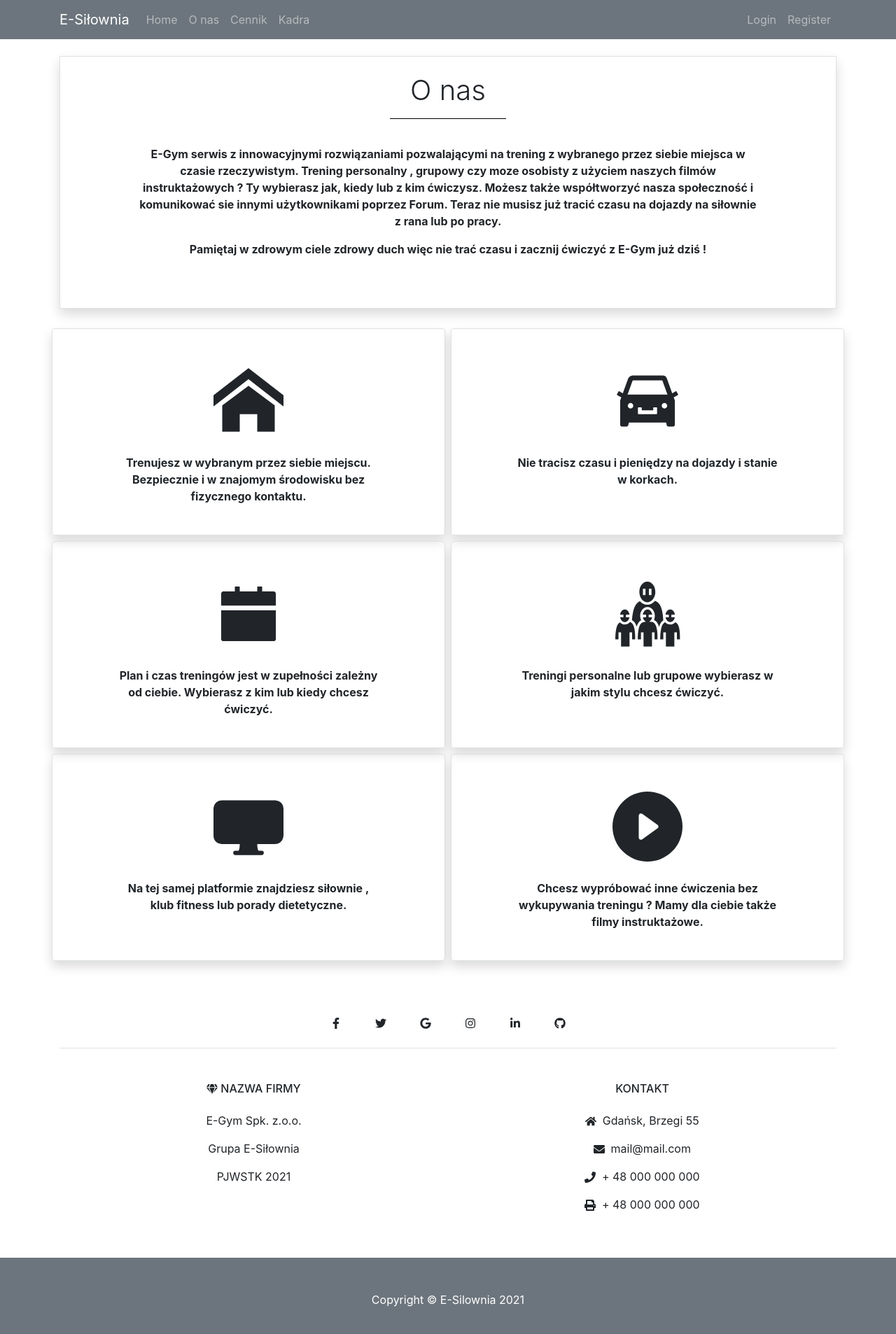
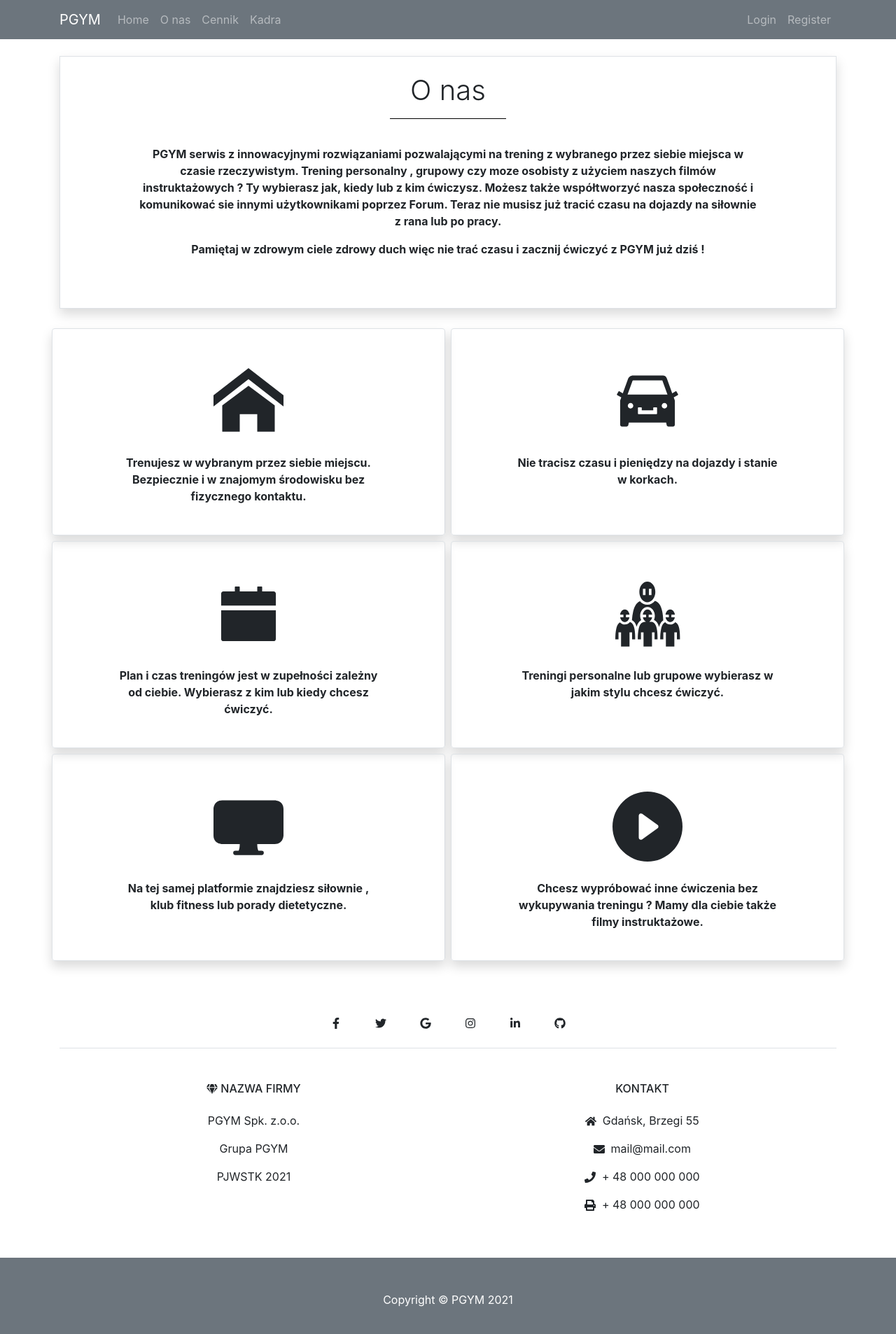
Before and after one commit to panjacob/PGYM-esilownia, a React (Create React App) app in the folder frontend/esilownia/: page /o_nas in a window 1280 px wide. Shown: the top 1906 px of the page at 70% size. Built offline with nearby package versions, Linux system fonts and the light colour scheme.

Commit message:
Pełen rebranding na PGYM lekka poprawa css

```diff
--- a/frontend/esilownia/src/Views/Login.js
+++ b/frontend/esilownia/src/Views/Login.js
@@ -8,7 +8,7 @@ function Login() {
 
     return (
         <div className="Login">
-            <div className="container">
+            <div className="container pb-5">
 
                 <div className="row d-flex justify-content-center my-5">
                     <LoginForm></LoginForm>
@@ -21,6 +21,18 @@ function Login() {
                 <div className="row d-flex justify-content-center my-5">
                     <GoogleLogin></GoogleLogin>
                 </div>
+                {/*lOWER Footer hardmode*/}
+                <div className="row d-flex justify-content-center pb-5">
+
+                </div>
+
+                <div className="row d-flex justify-content-center pb-5">
+
+                </div>
+
+                <div className="row d-flex justify-content-center pb-4">
+
+                </div>
 
             </div>
         </div>
--- a/frontend/esilownia/src/components/About_us/About_us_contact.js
+++ b/frontend/esilownia/src/components/About_us/About_us_contact.js
@@ -51,8 +51,8 @@ function Kontakt() {
                             <h6 className="text-uppercase fw-bold mb-4">
                                 <FaGem className="mr-1"/>Nazwa Firmy
                             </h6>
-                            <p>E-Gym Spk. z.o.o.</p>
-                            <p>Grupa E-Siłownia</p>
+                            <p>PGYM Spk. z.o.o.</p>
+                            <p>Grupa PGYM</p>
                             <p>PJWSTK 2021</p>
 
                         </div>
--- a/frontend/esilownia/src/components/About_us/About_us_description.js
+++ b/frontend/esilownia/src/components/About_us/About_us_description.js
@@ -12,14 +12,14 @@ function About_us_description() {
                 <div className="row text-center mx-auto" style={{padding: "2% 10% 5% 10%"}}>
                     <b>
                         <p>
-                            E-Gym serwis z innowacyjnymi rozwiązaniami pozwalającymi na trening z wybranego przez siebie
+                            PGYM serwis z innowacyjnymi rozwiązaniami pozwalającymi na trening z wybranego przez siebie
                             miejsca w czasie rzeczywistym. Trening personalny , grupowy czy moze osobisty z użyciem
                             naszych filmów instruktażowych ? Ty wybierasz jak, kiedy lub z kim ćwiczysz. Możesz także
                             współtworzyć nasza społeczność i komunikować sie innymi użytkownikami poprzez Forum. Teraz
                             nie musisz już tracić czasu na dojazdy na siłownie z rana lub po pracy.
                         </p>
                         <p>
-                            Pamiętaj w zdrowym ciele zdrowy duch więc nie trać czasu i zacznij ćwiczyć z E-Gym już
+                            Pamiętaj w zdrowym ciele zdrowy duch więc nie trać czasu i zacznij ćwiczyć z PGYM już
                             dziś !
                         </p>
                     </b>
--- a/frontend/esilownia/src/components/Dashboard/Dashboard_data_user.js
+++ b/frontend/esilownia/src/components/Dashboard/Dashboard_data_user.js
@@ -48,7 +48,7 @@ function Dashboard_data_user() {
     return (
         <div className="dashboard_data_user">
 
-            <div className="card mb-3 mt-3 shadow">
+            <div className="card mb-3 mt-3 shadow bg-light">
                 <div className="card-body">
                     <div className="row">
                         <div className="col-sm-5 justify-content-center">
--- a/frontend/esilownia/src/components/Dashboard/Dashboard_offer_trainer.js
+++ b/frontend/esilownia/src/components/Dashboard/Dashboard_offer_trainer.js
@@ -19,7 +19,7 @@ function Dashboard_offer_trainer() {
                             <hr/>
                             <p className="font-weight-light">Masz uprawnienia trenera fitness, trenera personalnego czy
                                 po prostu jesteś sportowcem ?</p>
-                            <p className="font-weight-light">Jeśli tak to E-siłownia jest idealnym miejscem dla Ciebie
+                            <p className="font-weight-light">Jeśli tak to PGYM jest idealnym miejscem dla Ciebie
                                 !</p>
 
                         </div>
--- a/frontend/esilownia/src/components/Home/Home_offer.js
+++ b/frontend/esilownia/src/components/Home/Home_offer.js
@@ -19,7 +19,7 @@ function HomeOffer() {
                         <p className="font-weight-light">Szukasz miejsca do ćwiczen bez wychodzenia z domu ? Nie
                             masz czasu na dojazdy na siłownie ?</p>
 
-                        <p className="font-weight-light">Jeśli tak to E-siłownia jest idealnym miejscem dla
+                        <p className="font-weight-light">Jeśli tak to PGYM jest idealnym miejscem dla
                             Ciebie!</p>
 
                         <Link className="align-self-center btn btn-lg mt-2 align-self-end" to="/register">Załóż darmowe
--- a/frontend/esilownia/src/components/Home/Home_welcome.js
+++ b/frontend/esilownia/src/components/Home/Home_welcome.js
@@ -19,7 +19,7 @@ function HomeWelcome() {
                         <h1 style={{
                             "fontSize": "8vw",
                             textShadow: '-1px -1px 0 #000, 1px -1px 0 #000, -1px 1px 0 #000, 1px 1px 0 #000'
-                        }} className="display-1">E-siłownia</h1>
+                        }} className="display-1">PGYM</h1>
                         <h1 style={{
                             "fontSize": "3vw",
                             textShadow: '-1px -1px 0 #000, 1px -1px 0 #000, -1px 1px 0 #000, 1px 1px 0 #000'
--- a/frontend/esilownia/src/components/Template/Footer.js
+++ b/frontend/esilownia/src/components/Template/Footer.js
@@ -9,7 +9,7 @@ function Footer() {
 
                 <div className="container">
                     <p className="m-0 text-center text-white">
-                        Copyright &copy; E-Silownia 2021
+                        Copyright &copy; PGYM 2021
                     </p>
                 </div>
 
--- a/frontend/esilownia/src/components/Template/Header.js
+++ b/frontend/esilownia/src/components/Template/Header.js
@@ -173,7 +173,7 @@ function Header(props) {
             <Navbar collapseOnSelect expand="lg" bg="secondary" variant="dark">
                 <Container>
 
-                    <Navbar.Brand href="/">E-Siłownia</Navbar.Brand>
+                    <Navbar.Brand href="/">PGYM</Navbar.Brand>
                     <Navbar.Toggle aria-controls="responsive-navbar-nav"/>
 
                     <Navbar.Collapse id="responsive-navbar-nav">
```
